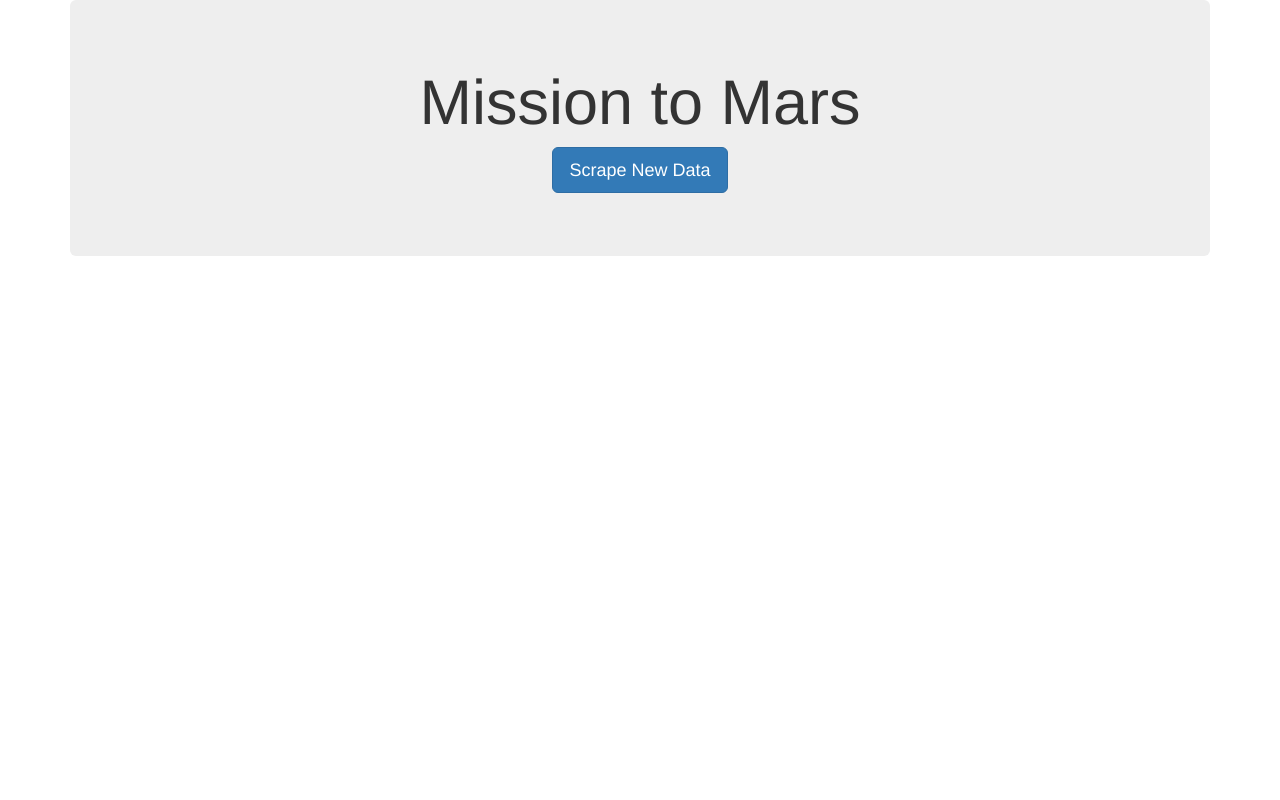
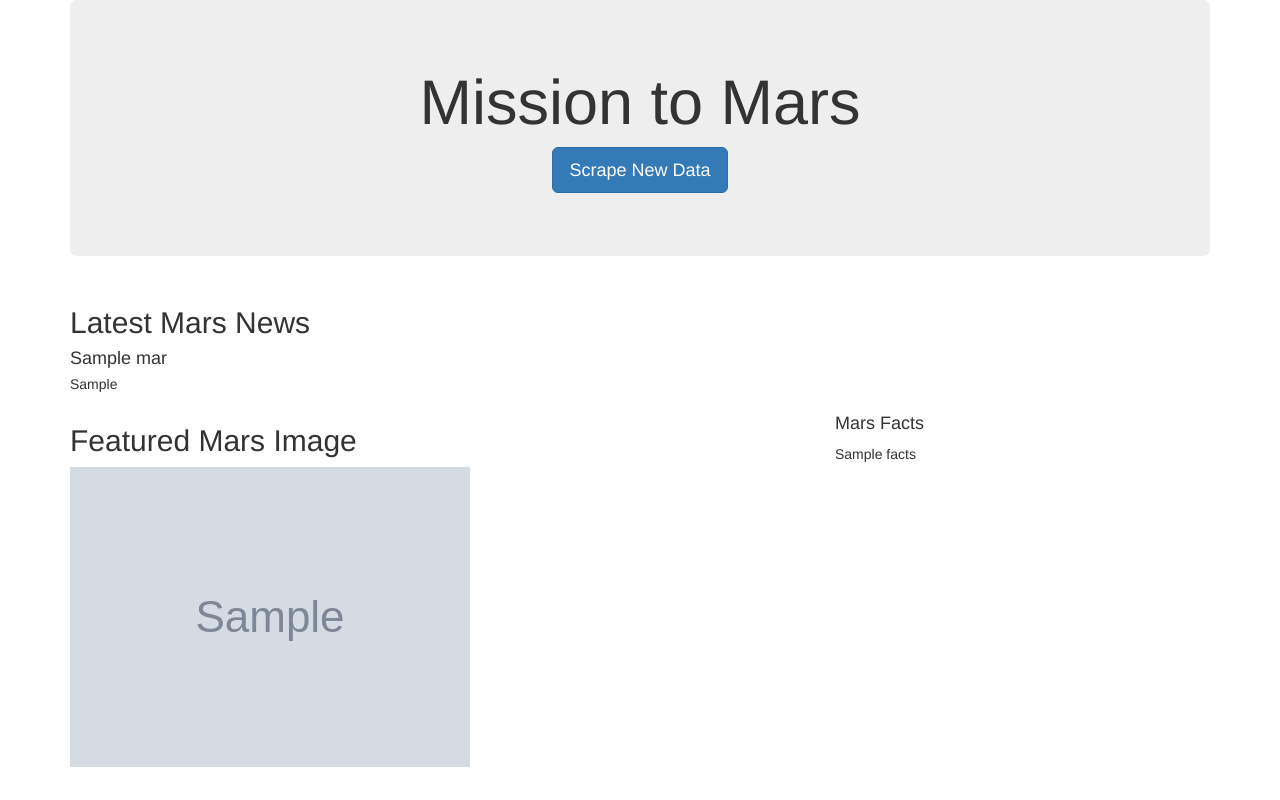
Before and after one commit to ashley-green1/Mission-to-Mars, a Flask app: page / in a window 1280 px wide. Run offline with Flask 2, Linux system fonts and the light colour scheme; grey boxes marked "Sample" are stand-in pictures; a database or web service that is not in the repository returns one stand-in record (values such as "Sample title"); some libraries are stand-ins or nearby versions.

Commit message:
Update index.html

```diff
--- a/templates/index.html
+++ b/templates/index.html
@@ -12,10 +12,42 @@
     </head>
     <body>
         <div class="container">
+            <!-- Add Jumbotron Header-->
             <div class="jumbotron text-center">
                 <h1>Mission to Mars</h1>
+                <!-- Add a button to activate scraping script-->
                 <p><a class="btn btn-primary btn-lg" href="/scrape"
                     role="button">Scrape New Data</a></p>
+            </div>
+            <!-- Add section for Mars News -->
+            <div class="row" id="mars-news">
+                <div class="col-md-12">
+                    <div class="media">
+                        <div class="media-body">
+                            <h2>Latest Mars News</h2>
+                            <h4 class="media-heading">{{mars.news_title}}</h4>
+                            <p>{{mars.news_paragraph}}</p>
+                        </div>
+                    </div>
+                </div>
+            </div>
+            <!-- Section for Featured Image and Facts table -->
+            <div class="row" id="mars-featured-image">
+                <div class="col-md-8">
+                    <h2>Featured Mars Image</h2>
+                    <img
+                        src="{{mars.featured_image }}"
+                        class="img-responsive"
+                        alt="Responsive image"
+                    />
+                </div>
+                <div class="col-md-4">
+                    <!-- Mars Facts-->
+                    <div class="row" id="mars-facts">
+                        <h4>Mars Facts</h4>
+                        {{ mars.facts | safe }}
+                    </div>
+                </div>
             </div>
         </div>
     </body>
```
Lines whose indentation alone changed are shown as unchanged.
